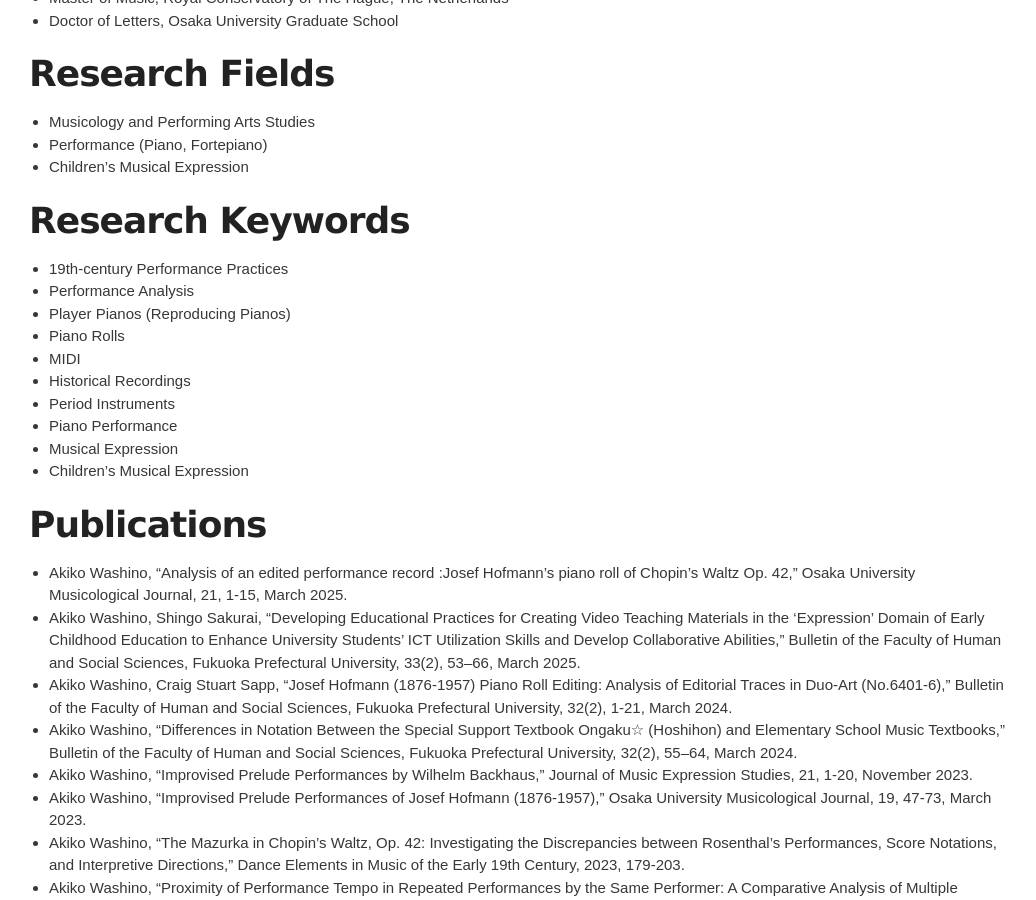
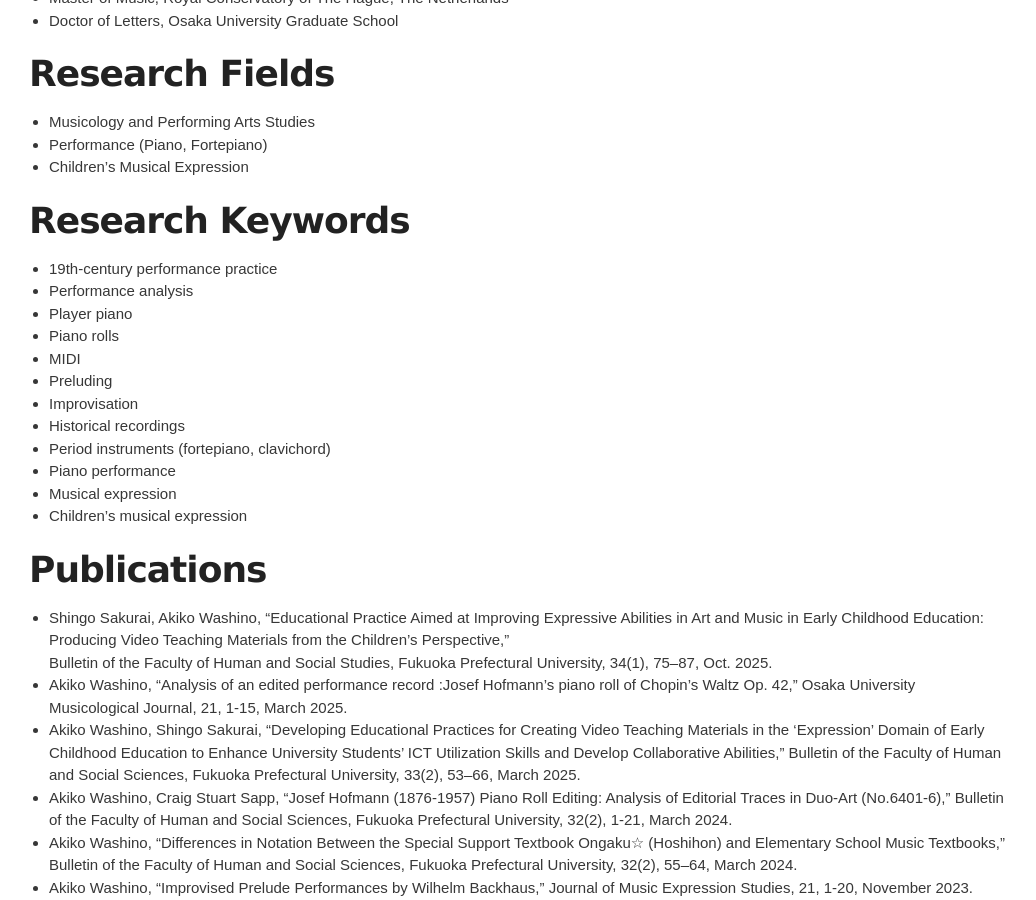
Before and after one commit to akikowashino/akikowashino.github.io, a Jekyll site: the page built from index-en.md, in a window 1280 px wide and 900 px high, scrolled down 759 px. Shown: the whole window, without its empty margins (121-1157 px from the left). Built offline with Jekyll 4.4.1, drawn with Linux system fonts in a browser that asks for light colours; some of the changed text lies outside the part shown.

Commit message:
Update index-en.md

```diff
--- a/index-en.md
+++ b/index-en.md
@@ -26,18 +26,23 @@
 * Children's Musical Expression
 
 # Research Keywords
-* 19th-century Performance Practices
-* Performance Analysis
-* Player Pianos (Reproducing Pianos)
-* Piano Rolls
+* 19th-century performance practice
+* Performance analysis
+* Player piano
+* Piano rolls
 * MIDI
-* Historical Recordings
-* Period Instruments
-* Piano Performance
-* Musical Expression
-* Children's Musical Expression
+* Preluding
+* Improvisation
+* Historical recordings
+* Period instruments (fortepiano, clavichord)
+* Piano performance
+* Musical expression
+* Children's musical expression
 
 # Publications
+
+* Shingo Sakurai, Akiko Washino, “Educational Practice Aimed at Improving Expressive Abilities in Art and Music in Early Childhood Education: Producing Video Teaching Materials from the Children’s Perspective,”
+Bulletin of the Faculty of Human and Social Studies, Fukuoka Prefectural University, 34(1), 75–87, Oct. 2025.
 * Akiko Washino, "Analysis of an edited performance record :Josef Hofmann’s piano roll of Chopin’s Waltz Op. 42," Osaka University Musicological Journal, 21, 1-15, March 2025.
 * Akiko Washino, Shingo Sakurai, “Developing Educational Practices for Creating Video Teaching Materials in the 'Expression' Domain of Early Childhood Education to Enhance University Students' ICT Utilization Skills and Develop Collaborative Abilities,” Bulletin of the Faculty of Human and Social Sciences, Fukuoka Prefectural University, 33(2), 53–66, March 2025.
 * Akiko Washino, Craig Stuart Sapp, "Josef Hofmann (1876-1957) Piano Roll Editing: Analysis of Editorial Traces in Duo-Art (No.6401-6)," Bulletin of the Faculty of Human and Social Sciences, Fukuoka Prefectural University, 32(2), 1-21, March 2024.
@@ -60,6 +65,7 @@
 
 
 # Presentations
+
 * Akiko Washino, “Practical Analysis of Tempo Rubato from the Perspective of Performance Duration and Dynamics,” Otogaku Symposium 2025 (The 143rd Music Information Science and the 156th Spoken Language Processing Joint Research Conference), June 14, 2025.
 * Akiko Washino, “How to Evaluate Differences in the Same Piece Performed by the Same Performer,” The 142nd MUS Research Meeting, March 8, 2025.
 * Akiko Washino, "Chopin’s Tempo Rubato Embodied in Francis Planté’s (1839–1934) Performances," Symposium "Reading Performances: Tools and Analyses of Tempo Rubato Practices," December 8, 2024.
@@ -86,6 +92,7 @@
 
 # Magazines & Web Journals
 * "Monthly New Release Reviews," The record geijutsu ONLINE, October 2024 Issue – Present (Monthly).
+* "Piano Concerto No. 2," MOOK *Chopin and the Chopin Competition*, Ongaku no Tomo, 74–75, September 2025.
 * "An Interview with Keiko Shichijo about fortepiano, Mozart, and 19thーcentury performance," The record geijutsu ONLINE, April 2025 Issue.
 * Special Feature "Glenn Gould's 30 Years: The Creative Trail of ‘Recording’ 1952-1982," The record geijutsu, 49, 51, 54 and 57, November 2022 Issue.
 * Record Story No. 52: "J. Hofmann’s The Golden Jubilee Concert," The record geijutsu, 64-68, April 2022 Issue.
@@ -176,6 +183,9 @@
 * Newspaper Article: "The MIN-ON Music Museum West Japan Branch," Osaka Daily News, September 9, 2015.
 * Book Review: *Schumann’s Marriage: The Untold Truth* (Piet Waakey Eijsten, trans. Misaki Kazama), Weekly Book Review, June 2015.
 
+# Dictionary
+* “Automatic Musical Instruments,” *Dictionary of Music History*, Maruzen Publishing, pp. 540–541, December 31, 2025.
+
 # Research Projects & Grants
 * "Analysis of Rubato Performance Techniques through Piano Rolls and Historical Performances of the Early 20th Century," Japan Society for the Promotion of Science(JSPS), 2022-2027.
 * "Prelude Performance in 19th-Century Musical Culture," Japan Society for the Promotion of Science(JSPS), 2019-2022.
```
